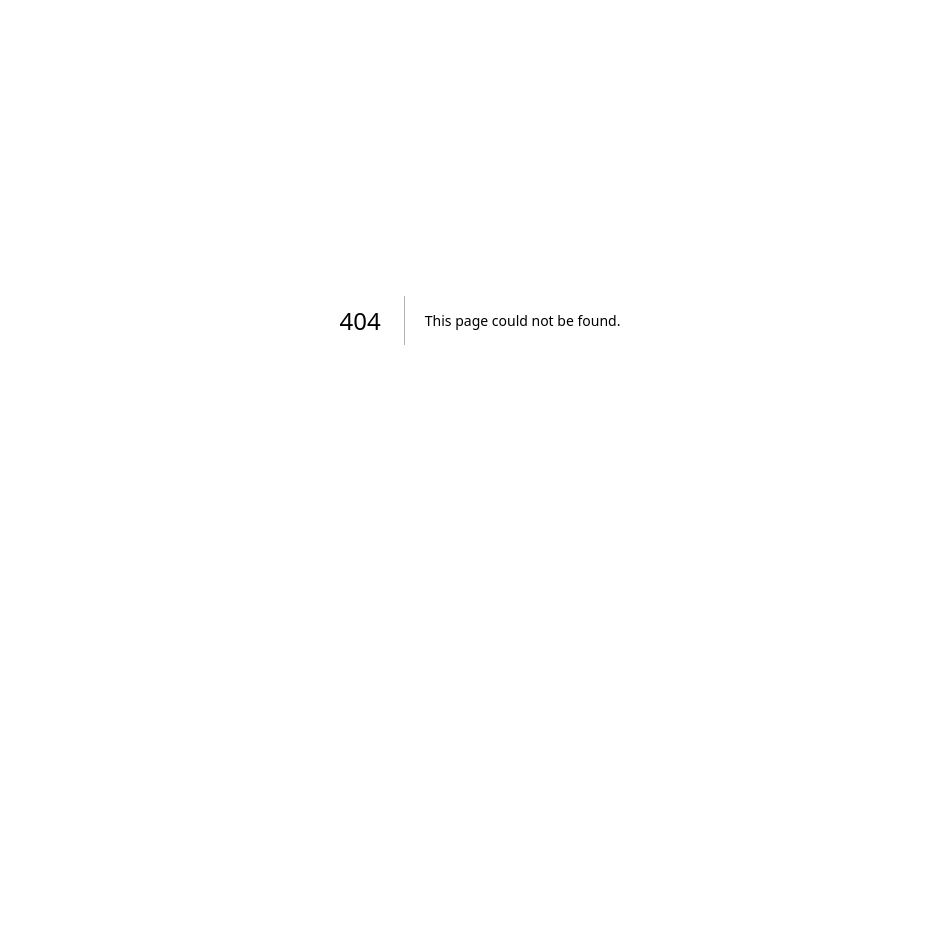
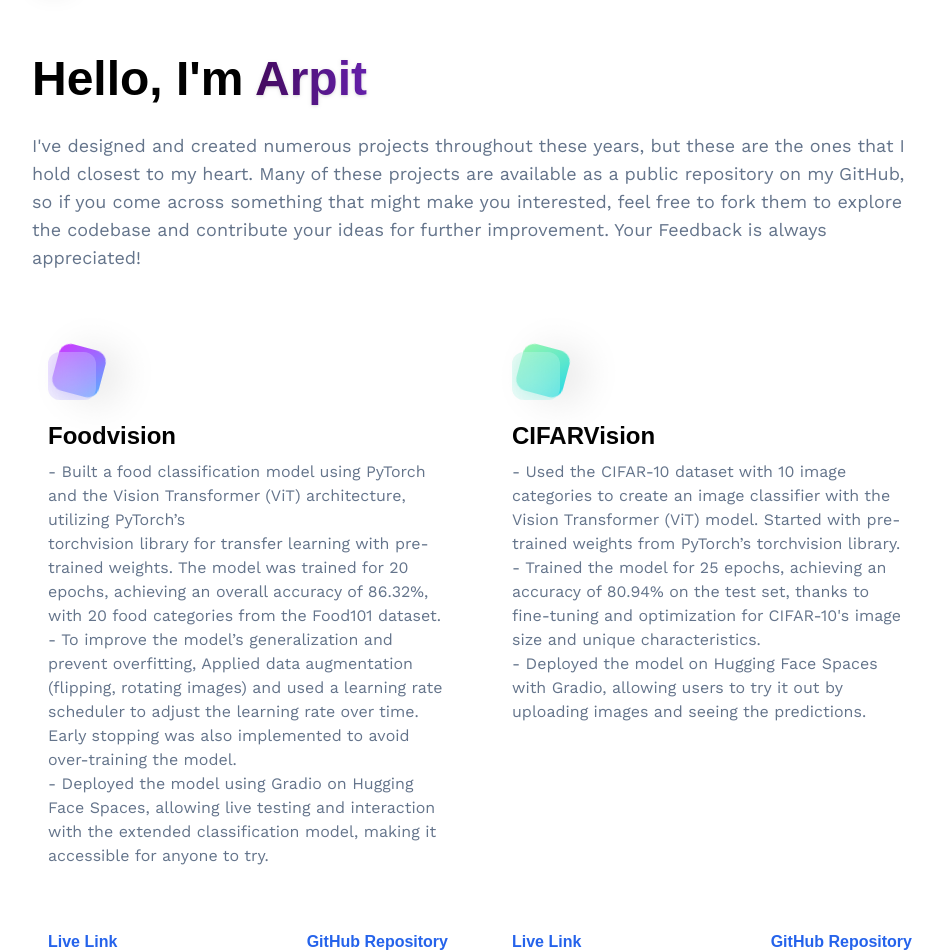
Before and after one commit to magnifiques/dreamscape, a Next.js app: page /projects/machine-learning in a window 1280 px wide. Before the commit this address had no page. Shown: the part 80-1032 px from the top of the page, without its empty margins (160-1103 px from the left). Before the commit the page ends 800 px from the top, so only its background shows below. Built offline with nearby package versions, Linux system fonts and the light colour scheme.

Commit message:
create a separate project page for machine learning.

```diff
--- /dev/null
+++ b/app/(root)/projects/machine-learning/page.jsx
@@ -0,0 +1,81 @@
+import { arrow } from "@/assets/icons";
+import Cta from "@/components/Cta";
+import { mlprojects } from "@/constants";
+import Image from "next/image";
+import Link from "next/link";
+import React from "react";
+
+const page = () => {
+  console.log(mlprojects);
+  return (
+    <section className="max-container">
+      <h1 className="head-text">
+        Hello, I&apos;m{" "}
+        <span className="blue-gradient_text font-semibold drop-shadow">
+          Arpit
+        </span>
+      </h1>
+      <div className="mt-5 flex flex-col gap-3 text-slate-500">
+        <p className=" text-lg">
+          I&apos;ve designed and created numerous projects throughout these
+          years, but these are the ones that I hold closest to my heart. Many of
+          these projects are available as a public repository on my GitHub, so
+          if you come across something that might make you interested, feel free
+          to fork them to explore the codebase and contribute your ideas for
+          further improvement. Your Feedback is always appreciated!
+        </p>
+      </div>
+
+      <div className="flex flex-wrap justify-center my-20 gap-16">
+        {mlprojects.map((mlproject) => (
+          <div className="lg:w-[400px] w-full" key={mlproject.name}>
+            <div className="block-container w-12 h-12">
+              <div className={`btn-back rounded-xl ${mlproject.theme}`} />
+              <div className="btn-front rounded-xl flex justify-center items-center">
+                {/* <Image
+                  src={mlproject.iconUrl}
+                  alt="threads"
+                  className="w-1/2 h-1/2 object-contain"
+                /> */}
+              </div>
+            </div>
+
+            <div className="mt-5 flex flex-col">
+              <h4 className="text-2xl font-poppins font-semibold">
+                {mlproject.name}
+              </h4>
+              <p className="mt-2 h-[450px] overflow-hidden overflow-y-auto text-slate-500">
+                {mlproject.description.split("\n").map((line, index) => (
+                  <p key={index}>{line}</p>
+                ))}
+              </p>
+              <div className="mt-5 flex flex-row justify-between items-center gap-2 font-poppins">
+                <Link
+                  href={mlproject.website_link}
+                  target="_blank"
+                  rel="noopener noreferrer"
+                  className="font-semibold text-blue-600"
+                >
+                  Live Link
+                </Link>
+                <Link
+                  href={mlproject.source_code_link}
+                  target="_blank"
+                  rel="noopener noreferrer"
+                  className="font-semibold text-blue-600"
+                >
+                  GitHub Repository
+                </Link>
+              </div>
+            </div>
+          </div>
+        ))}
+      </div>
+
+      <hr className="border-slate-200" />
+      <Cta />
+    </section>
+  );
+};
+
+export default page;
--- a/app/(root)/projects/page.jsx
+++ b/app/(root)/projects/page.jsx
@@ -2,6 +2,7 @@ import { arrow } from "@/assets/icons";
 import Cta from "@/components/Cta";
 import { projects } from "@/constants";
 import Image from "next/image";
+import { webdev, mlearning } from "@/assets/icons";
 import Link from "next/link";
 import React from "react";
 
@@ -25,50 +26,34 @@ const page = () => {
         </p>
       </div>
 
-      <div className="flex flex-wrap justify-center my-20 gap-16">
-        {projects.map((project) => (
-          <div className="lg:w-[400px] w-full" key={project.name}>
-            <div className="block-container w-12 h-12">
-              <div className={`btn-back rounded-xl ${project.theme}`} />
-              <div className="btn-front rounded-xl flex justify-center items-center">
-                {/* <Image
-                  src={project.iconUrl}
-                  alt="threads"
-                  className="w-1/2 h-1/2 object-contain"
-                /> */}
-              </div>
-            </div>
-
-            <div className="mt-5 flex flex-col">
-              <h4 className="text-2xl font-poppins font-semibold">
-                {project.name}
-              </h4>
-              <p className="mt-2 text-slate-500">
-                {project.description.split("\n").map((line, index) => (
-                  <p key={index}>{line}</p>
-                ))}
-              </p>
-              <div className="mt-5 flex flex-row justify-between items-center gap-2 font-poppins">
-                <Link
-                  href={project.website_link}
-                  target="_blank"
-                  rel="noopener noreferrer"
-                  className="font-semibold text-blue-600"
-                >
-                  Live Link
-                </Link>
-                <Link
-                  href={project.source_code_link}
-                  target="_blank"
-                  rel="noopener noreferrer"
-                  className="font-semibold text-blue-600"
-                >
-                  GitHub Repository
-                </Link>
-              </div>
-            </div>
+      <div className="flex flex-wrap justify-around items-center my-20 gap-16">
+        <Link href="/projects/web-development">
+          <div className="pt-6 pb-1 px-8 grid grid-rows-2 justify-items-center items-center border border-black rounded-md shadow-md hover:bg-slate-100">
+            <Image
+              className="text-center"
+              src={webdev}
+              alt="Web Development"
+              width={120}
+              height={120}
+            />
+            <p className="text-lg font-bold text-center">
+              Web Development Projects
+            </p>
           </div>
-        ))}
+        </Link>
+        <Link href="/projects/machine-learning">
+          <div className="pt-6 pb-1 px-8 grid grid-rows-2 justify-items-center items-center border border-black rounded-md shadow-md hover:bg-slate-100">
+            <Image
+              src={mlearning}
+              alt="Machine Learning"
+              width={120}
+              height={120}
+            />
+            <p className="text-lg font-bold text-center">
+              Machine Learning Projects
+            </p>
+          </div>
+        </Link>
       </div>
 
       <hr className="border-slate-200" />
--- /dev/null
+++ b/app/(root)/projects/web-development/page.jsx
@@ -0,0 +1,80 @@
+import { arrow } from "@/assets/icons";
+import Cta from "@/components/Cta";
+import { projects } from "@/constants";
+import Image from "next/image";
+import Link from "next/link";
+import React from "react";
+
+const page = () => {
+  return (
+    <section className="max-container">
+      <h1 className="head-text">
+        Hello, I&apos;m{" "}
+        <span className="blue-gradient_text font-semibold drop-shadow">
+          Arpit
+        </span>
+      </h1>
+      <div className="mt-5 flex flex-col gap-3 text-slate-500">
+        <p className=" text-lg">
+          I&apos;ve designed and created numerous projects throughout these
+          years, but these are the ones that I hold closest to my heart. Many of
+          these projects are available as a public repository on my GitHub, so
+          if you come across something that might make you interested, feel free
+          to fork them to explore the codebase and contribute your ideas for
+          further improvement. Your Feedback is always appreciated!
+        </p>
+      </div>
+
+      <div className="flex flex-wrap justify-center my-20 gap-16">
+        {projects.map((project) => (
+          <div className="lg:w-[400px] w-full" key={project.name}>
+            <div className="block-container w-12 h-12">
+              <div className={`btn-back rounded-xl ${project.theme}`} />
+              <div className="btn-front rounded-xl flex justify-center items-center">
+                {/* <Image
+                  src={project.iconUrl}
+                  alt="threads"
+                  className="w-1/2 h-1/2 object-contain"
+                /> */}
+              </div>
+            </div>
+
+            <div className="mt-5 flex flex-col">
+              <h4 className="text-2xl font-poppins font-semibold">
+                {project.name}
+              </h4>
+              <p className="mt-2 h-[270px] overflow-hidden overflow-y-auto text-slate-500">
+                {project.description.split("\n").map((line, index) => (
+                  <p key={index}>{line}</p>
+                ))}
+              </p>
+              <div className="mt-5 flex flex-row justify-between items-center gap-2 font-poppins">
+                <Link
+                  href={project.website_link}
+                  target="_blank"
+                  rel="noopener noreferrer"
+                  className="font-semibold text-blue-600"
+                >
+                  Live Link
+                </Link>
+                <Link
+                  href={project.source_code_link}
+                  target="_blank"
+                  rel="noopener noreferrer"
+                  className="font-semibold text-blue-600"
+                >
+                  GitHub Repository
+                </Link>
+              </div>
+            </div>
+          </div>
+        ))}
+      </div>
+
+      <hr className="border-slate-200" />
+      <Cta />
+    </section>
+  );
+};
+
+export default page;
--- a/assets/icons/index.js
+++ b/assets/icons/index.js
@@ -41,7 +41,11 @@ import web from "./web.png";
 import engamb from "./engamb.svg";
 import native from "./native.png";
 import aws from "./aws.png";
+import webdev from "./webdev.png";
+import mlearning from "./ml.png";
 export {
+  webdev,
+  mlearning,
   aws,
   engamb,
   web,
--- a/components/HoldInfo.jsx
+++ b/components/HoldInfo.jsx
@@ -27,14 +27,14 @@ const renderContent = {
   ),
   2: (
     <InfoBox
-      text="I create Web Applications and design machine learning models."
+      text="I create Web Applications and research in machine learning field"
       link="/about"
       btnText="Learn More"
     />
   ),
   3: (
     <InfoBox
-      text="Created numerous full stack web applications using different tech stacks."
+      text="I've built numerous full stack web applications using different tech stacks. On top of that, I design deep learning models using PyTorch Library"
       link="/projects"
       btnText="Visit my Portfolio"
     />
--- a/constants/index.js
+++ b/constants/index.js
@@ -10,6 +10,7 @@ import {
   galaxy,
 } from "@/assets/images/projects";
 import {
+  mlearning,
   car,
   contact,
   css,
@@ -48,6 +49,7 @@ import {
   web,
   engamb,
   aws,
+  webdev,
 } from "../assets/icons";
 
 export const skills = [
@@ -386,6 +388,31 @@ export const projects = [
     theme: "btn-back-green",
   },
 ];
+
+export const mlprojects = [
+  {
+    name: "Foodvision",
+    description: `- Built a food classification model using PyTorch and the Vision Transformer (ViT) architecture, utilizing PyTorch’s
+torchvision library for transfer learning with pre-trained weights. The model was trained for 20 epochs, achieving an overall accuracy of 86.32%, with 20 food categories from the Food101 dataset.
+    \n - To improve the model’s generalization and prevent overfitting, Applied data augmentation (flipping, rotating images) and used a learning rate scheduler to adjust the learning rate over time. Early stopping was also implemented to avoid over-training the model.
+    \n - Deployed the model using Gradio on Hugging Face Spaces, allowing live testing and interaction with the extended classification model, making it accessible for anyone to try.`,
+    theme: "btn-back-pink",
+    // image: FoodVision,
+    source_code_link:
+      "https://huggingface.co/spaces/vapit/foodvision_extended/tree/main",
+    website_link: "https://huggingface.co/spaces/vapit/foodvision_extended",
+  },
+  {
+    name: "CIFARVision",
+    description: `- Used the CIFAR-10 dataset with 10 image categories to create an image classifier with the Vision Transformer (ViT) model. Started with pre-trained weights from PyTorch’s torchvision library.
+    \n - Trained the model for 25 epochs, achieving an accuracy of 80.94% on the test set, thanks to fine-tuning and optimization for CIFAR-10's image size and unique characteristics.
+    \n - Deployed the model on Hugging Face Spaces with Gradio, allowing users to try it out by uploading images and seeing the predictions.`,
+    theme: "btn-back-green",
+    // image: FoodVision,
+    source_code_link: "https://huggingface.co/spaces/vapit/cifar10/tree/main",
+    website_link: "https://huggingface.co/spaces/vapit/cifar10",
+  },
+];
 //   // {
 //   //   name: "Let's Mint It",
 //   //   description:
```
Also changed, not shown: assets/icons/ml.png (added), assets/icons/webdev.png (added).
